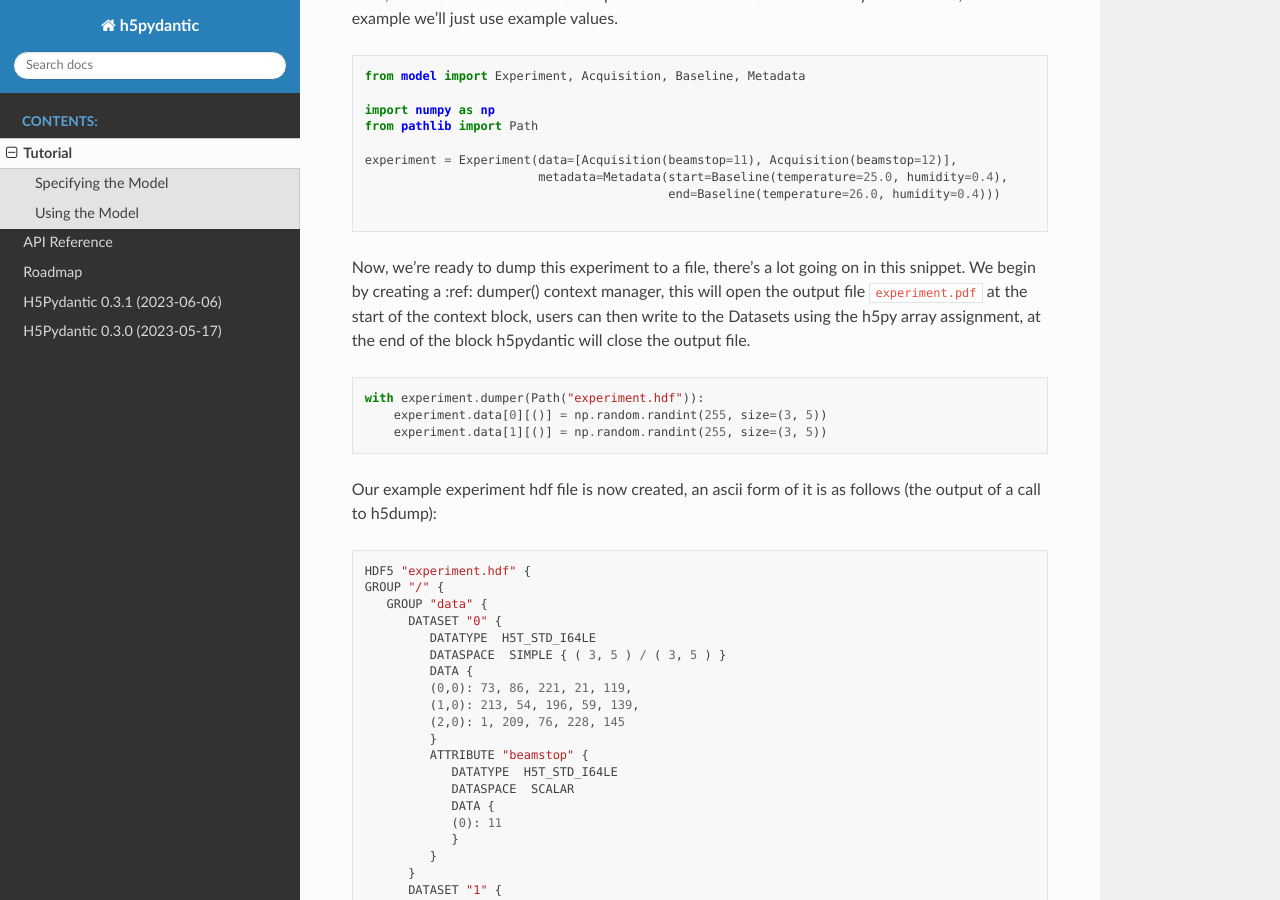
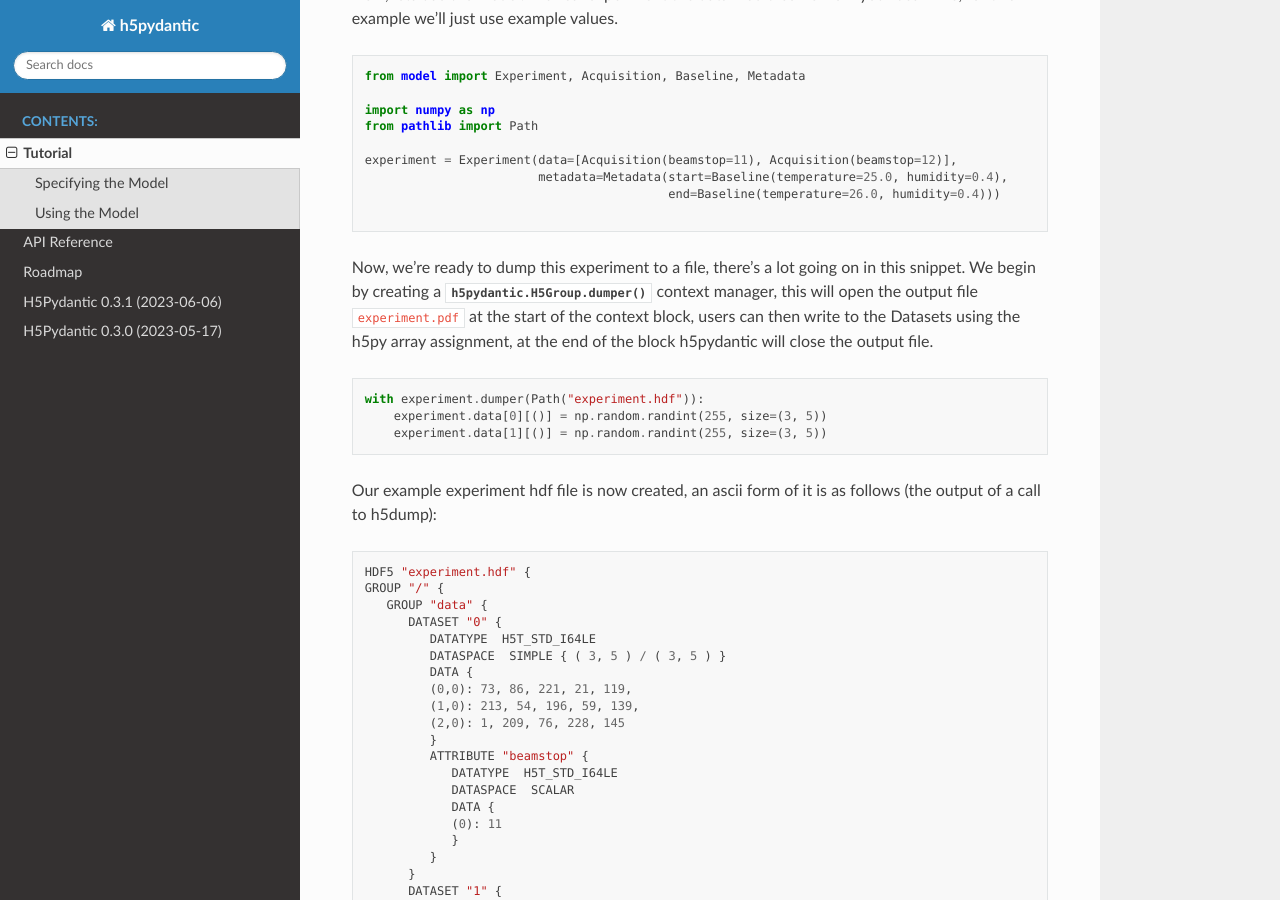
Before and after one commit to illumion-ltd/h5pydantic, a Sphinx documentation site: the page built from docs/tutorial.rst, in a window 1280 px wide and 900 px high, scrolled down 1423 px. Built offline with Sphinx 7.4.7 and the Read the Docs theme 2.0.0, drawn with Linux system fonts in a browser that asks for light colours; some of the changed text lies outside the part shown.

Commit message:
DOC: references.

```diff
--- a/docs/tutorial.rst
+++ b/docs/tutorial.rst
@@ -60,7 +60,7 @@
   :end-before: dump
 
 Now, we're ready to dump this experiment to a file, there's a lot
-going on in this snippet. We begin by creating a :ref: dumper()
+going on in this snippet. We begin by creating a :meth:`h5pydantic.H5Group.dumper`
 context manager, this will open the output file ``experiment.pdf`` at
 the start of the context block, users can then write to the Datasets using
 the h5py array assignment, at the end of the block h5pydantic will
@@ -75,7 +75,7 @@
 .. literalinclude:: src/experiment.txt
 
 Now, when it comes to analysis, we want to load up the HDF5 file from
-disk. We use a context manager :ref: load() that will open the
+disk. We use a context manager :meth:`h5pydantic.H5Group.load` that will open the
 ``experiment.hdf`` file, allow users to access all the data, including
 datasets within the context block, and close the file at the end of
 the context block.
```
